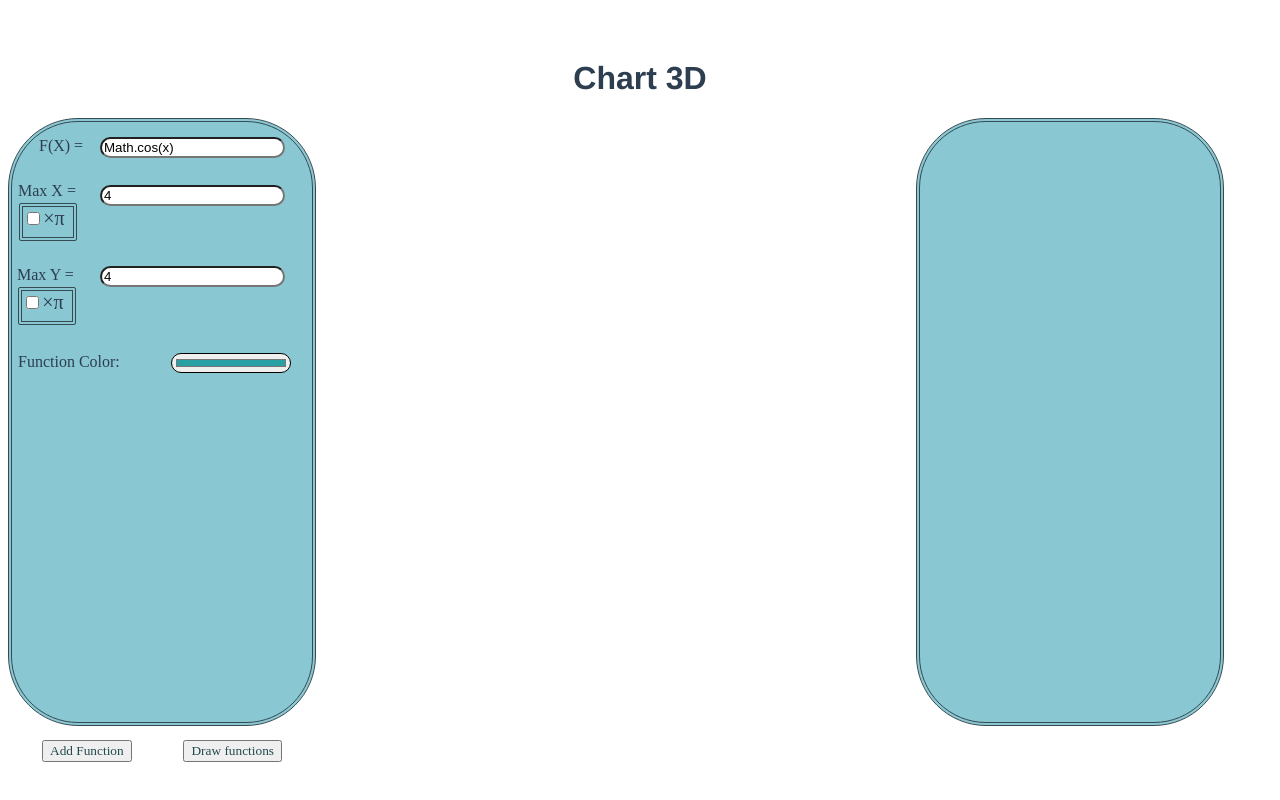
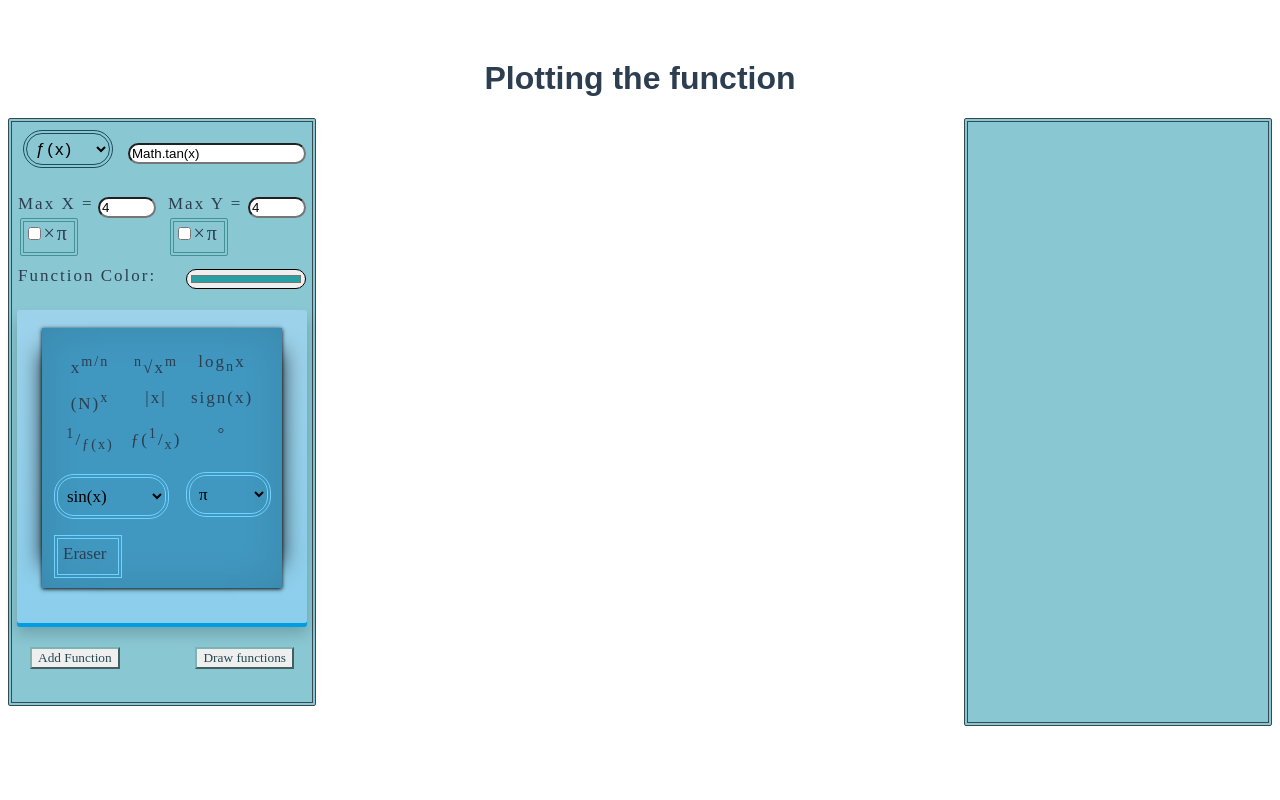
Before and after one commit to NinaBlinova/Function-graphs, a Vue app: page / in a window 1280 px wide. Built offline with nearby package versions, Linux system fonts and the light colour scheme.

Commit message:
Predefined function set

```diff
--- a/src/components/HelloWorld.vue
+++ b/src/components/HelloWorld.vue
@@ -1,10 +1,16 @@
 <template>
   <div class="hello">
-    <h1>{{ msg }}</h1>
+    <h1 class = 'PageName'>{{ msg }}</h1>
 
     <div id="rectangle" class="mainControls">
 
-      <label for="fnName" class="CharacteristicsOfTheText1">F(X) = </label>
+      <label for="fnName" class="CharacteristicsOfTheText1">
+       <div class="choosingLetters1">
+        <select id = "LetterForFunction" v-model="funcSymbol">
+          <option v-for="s in funcSymbols" :key="s">{{ s }}</option>
+        </select>
+      </div> </label>
+
       <input v-model="functionName" id="fnName" class="EnteringValues1">
 
       <label for="maxX" class="CharacteristicsOfTheText2">Max X =
@@ -24,21 +30,65 @@
       <label for="functionColor" class = "CharacteristicsOfTheText4">Function Color:</label>
       <input v-model="functionColor" id="functionColor" type="color" class="EnteringValues4">
 
+      <div id="calculator">
+        <div class="keys">
+          <div v-for="predefinedFunction in funcOperators"
+               v-html="predefinedFunction.display"
+               :key="predefinedFunction.id"
+               v-on:click="onPredefinedFunctionClick(predefinedFunction)"></div>
+          <span><sup>n</sup>&#8730;x<sup>m</sup></span>
+          <span>log<sub>n</sub>x</span>
+          <span>(&#925;)<sup>x</sup></span>
+          <span>|x|</span>
+          <span>sign(x)</span>
+          <span><sup>1</sup>/<sub>&#402;(x)</sub></span>
+          <span>&#402;(<sup>1</sup>/<sub>x</sub>)</span>
+          <span>&#176;</span>
+        <div>
+          <div class="choosing1">
+            <select>
+              <option>sin(x)</option>
+              <option>cos(x)</option>
+              <option>tg(x)</option>
+              <option>ctg(x)</option>
+              <option>arcsin(x)</option>
+              <option>arccos(x)</option>
+              <option>arctg(x)</option>
+              <option>arcctg(x)</option>
+            </select>
+
+            <div class="choosing2">
+              <select>
+                <option>&#960;</option>
+                <option>&#949;</option>
+              </select>
+              </div>
+          </div>
+        </div>
+          <div v-on:click="eraser(functionName)" class = 'C'>Eraser</div>
+
+        </div>
+      </div>
+
+
       <button v-on:click="addFunction" class="Butt2">Add Function</button>
       <button v-on:click="drawRect" class="Butt1">Draw functions</button>
+    </div>
 
-    </div>
     <canvas id="canvas" width="600" height="600" class="mainCanvas"></canvas>
     <div id="rectangle2" class="FunctionList">
       <div v-for="fn in fns" :key="fn.id">
         <label :for="fn.id" class="CharacteristicsOfTheText1"></label>
 
-        <ul class="ListFunctionСharacteristic" >
-        <li :style='{"border-left-color": fn.color}'>{{ fn.fn }}</li>
+        <ul class="ListFunctionСharacteristic">
+        <li :style='{"border-left-color": fn.color, "border-right-color": fn.color}'>
+          {{ fn.symbol }} = {{ fn.fn }}
+        </li>
+          <button v-on:click="deleteFn(fn.id)" class = "Butt3">&#10060;</button>
         </ul>
-
       </div>
     </div>
+
   </div>
 
 
@@ -50,14 +100,16 @@ import Vue from 'vue'
 import Component from 'vue-class-component'
 
 class FunctionDefinition {
-  constructor(id: number, fn: string, color: string) {
+  constructor(id: number, fn: string, color: string, symbol: string) {
     this.id = id
     this.fn = fn
     this.color = color
+    this.symbol = symbol
   }
   public id: number
   public fn: string
   public color: string
+  public symbol: string
 }
 
 class Point {
@@ -69,19 +121,37 @@ class Point {
   public y: number;
 }
 
+class PredefinedFunction {
+  constructor(id: number, display: string, text: string) {
+    this.id = id
+    this.display = display
+    this.text = text
+  }
+  public id: number;
+  public display: string;
+  public text: string;
+}
+
 @Component
 export default class HelloWorld extends Vue {
   vueCanvas!: object
-  msg = 'Chart 3D'
+  msg = 'Plotting the function'
   maxX = 4
   maxY = 4
-  functionName = "Math.cos(x)"
+  functionName = "Math.tan(x)"
   functionColor = "#29a0a4"
   PIx = false
   PIy = false
   fns: FunctionDefinition[] = [
     //new FunctionDefinition(1, "Math.sin(x)", "#29a0a4")
   ]
+  funcSymbol = "ƒ(x)"
+  funcSymbols = ["ƒ(x)", "α(x)", "β(x)", "γ(x)", "ζ(x)", "ϑ(x)", "ϰ(x)", "φ(x)", " χ(x)", "ψ(x)", "ω(x)", "ϱ(x)"]
+  nextId = 1
+  funcOperators = [
+    new PredefinedFunction(1, "<span>x<sup>m/n</sup></span>", "Math.pow(x, m / n)")
+  ]
+
 
 
   mounted(): void {
@@ -91,8 +161,26 @@ export default class HelloWorld extends Vue {
   }
 
   addFunction() {
-    const idnextId = this.fns.length + 1;
-    this.fns.push(new FunctionDefinition(idnextId, this.functionName, this.functionColor))
+    const idnextId = this.nextId++;
+    if (idnextId < 14){
+      this.fns.push(new FunctionDefinition(idnextId, this.functionName, this.functionColor, this.funcSymbol))
+    }
+  }
+
+  deleteFn(id: number) {
+    const index = this.fns.findIndex(fd => fd.id == id)
+    if (index >= 0) {
+      this.fns.splice(index, 1)
+    }
+  }
+
+  eraser() {
+    this.functionName = ''
+  }
+
+  onPredefinedFunctionClick(fn: PredefinedFunction) {
+    console.info(fn)
+    this.functionName = fn.text
   }
 
   drawRect() {
@@ -102,7 +190,7 @@ export default class HelloWorld extends Vue {
     const marginX = 10;
     const canvasHeight = 600;
     const marginY = 10;
-    const cloneLimit = 14;
+
 
     let maxX = this.maxX
     if (this.PIx){
@@ -142,7 +230,8 @@ export default class HelloWorld extends Vue {
       ctx.fillText(str, convertX(x), convertY(y));
     }
 
-    const IntersectionOfLines = function (a: Point, b: Point): void{
+    const IntersectionOfLinesY = function (a: Point, b: Point): void{
+
       if (b.y < maxY && b.y > -maxY && a.y < maxY && a.y > -maxY)
       {
         moveTo(a.x,a.y);
@@ -157,17 +246,28 @@ export default class HelloWorld extends Vue {
         moveTo(b.x,b.y);
         lineTo((maxY - b.y)*(b.x - a.x) / (b.y - a.y) + b.x, maxY)
       }
-      else if (b.y < -maxY && a.y > -maxY && a.y < maxY) { // 3 and 3 fourth
+      else if (b.y < -maxY && a.y > -maxY && a.y < maxY) {
         moveTo(a.x,a.y);
         lineTo((-maxY - a.y)*(a.x - b.x) / (a.y - b.y) + a.x, -maxY)
       }
-      else if ( a.y < -maxY && b.y > -maxY && b.y < maxY) { // 3 and 3 fourth
+      else if ( a.y < -maxY && b.y > -maxY && b.y < maxY) {
         moveTo(b.x,b.y);
         lineTo((-maxY - b.y)*(b.x - a.x) / (b.y - a.y) + b.x, -maxY)
       }
     }
 
-
+    const IntersectionOfLinesX = function (a: Point, b: Point): void{
+      if (b.x < maxX && b.x > -maxX && a.x < maxX && a.x > -maxX)
+      {
+        IntersectionOfLinesY(new Point(a.x, a.y), new Point(b.x,b.y))
+      }
+      else if (b.x > maxX && a.x < maxX && a.x > -maxX){
+        IntersectionOfLinesY(new Point(a.x, a.y), new Point(maxX, (maxX - b.x) * (a.y - b.y) / (a.x - b.x) + b.y))
+      }
+      else if (a.x > maxX && b.x < maxX && b.x > -maxX) {
+        IntersectionOfLinesY(new Point(b.x,b.y), new Point(maxX, (maxX - a.x) * (b.y - a.y) / (b.x - a.x) + a.y))
+      }
+    }
 
     ctx.clearRect(0, 0, canvasWidth, canvasHeight);
 
@@ -214,6 +314,7 @@ export default class HelloWorld extends Vue {
       const fn = function (x: number) {
         return eval(fnDef.fn)
       }
+
       //график
       ctx.beginPath();
       ctx.lineWidth = 3;
@@ -221,15 +322,30 @@ export default class HelloWorld extends Vue {
       let x = 0;
       let y = 0;
 
+      if (this.PIx) {
         moveTo(-maxX,fn(-maxX));
-      for (x = -maxX; x < maxX; x = x+1/maxX)
+        for (x = -maxX; x < maxX; x = x + 1/maxX)
         {
           y = fn(x);
-        console.info('y = ');
-        IntersectionOfLines(new Point(x, y), new Point(x+1/maxX, fn(x+1/maxX)))
+          console.info('x = ' + x + ', y = ' + y);
+          IntersectionOfLinesY(new Point(x, y), new Point(x+1/maxX, fn(x+1/maxX)))
 
         }
         ctx.stroke();
+      } else {
+        const stepFunction = maxX * 10
+        moveTo(-stepFunction,fn(-stepFunction));
+        for (x = -stepFunction; x < stepFunction; x = x+ 1/stepFunction)
+        {
+          y = fn(x);
+          console.info('x = ' + x + ', y = ' + y);
+          IntersectionOfLinesX(new Point(x, y), new Point(x+1/stepFunction, fn(x+1/stepFunction)))
+
+        }
+        ctx.stroke();
+      }
+
+
     })
 
     //название осей
@@ -264,11 +380,15 @@ export default class HelloWorld extends Vue {
 </script>
 
 <style>
+.PageName {
+  font-family: Luminari, fantasy;
+}
+
 .mainControls {
   width: 300px;
-  height: 600px;
+  height: 580px;
   background-color: #89c7d2;
-  border-radius: 70px;
+  border-radius: 2px;
   float: left;
   display: inline;
   position: relative;
@@ -280,9 +400,9 @@ export default class HelloWorld extends Vue {
   width: 300px;
   height: 600px;
   background-color: #89c7d2;
-  border-radius: 70px;
+  border-radius: 2px;
   border: 4px double #364a52;
-  float: left;
+  float: right;
   display: inline;
   position: relative;
   text-align: left;
@@ -292,56 +412,87 @@ export default class HelloWorld extends Vue {
 .CharacteristicsOfTheText1{
   position: absolute;
   display: table-caption;
-  margin: 5% 9%;
+  margin: 5% 6%;
+  font-size: 17px;
+  letter-spacing: 2px;
 }
 .CharacteristicsOfTheText2{
-  margin: 20% 2%;
+  margin: 24% 2%;
   position: absolute;
   display: table-caption;
+  font-size: 17px;
+  letter-spacing: 2px;
 }
 .CharacteristicsOfTheText3{
-  left: 5px;
+  width: 80px;
+  margin: 24% 52%;
   position: absolute;
-  top: 144px;
   display: table-caption;
+  font-size: 17px;
+  letter-spacing: 2px;
 }
 
 .CharacteristicsOfTheText4{
-  margin: 77% 2%;
+  margin: 48% 2%;
   position: absolute;
   display: table-caption;
+  font-size: 17px;
+  letter-spacing: 2px;
 }
 
 .EnteringValues1 {
   float: right;
+  width: 170px;
   border-radius: 40px;
-  margin: 5% 9%; /* сверху | справа | снизу | слева */
+  margin: 7% 2%; /* сверху | справа | снизу | слева */
+}
+.EnteringValues1:hover {
+  -webkit-box-shadow: 0px 0px 20px rgba(255,255,255,0.8);
+  -moz-box-shadow: 0px 0px 20px rgba(255,255,255,0.8);
+  box-shadow: 0px 0px 20px rgba(255,255,255,0.8);
 }
 
 .EnteringValues2 {
-  margin: 4% 9%;
+  width: 50px;
+  margin: 4% 52%;
   float: right;
   border-radius: 40px;
 }
+.EnteringValues2:hover {
+  -webkit-box-shadow: 0px 0px 20px rgba(255,255,255,0.8);
+  -moz-box-shadow: 0px 0px 20px rgba(255,255,255,0.8);
+  box-shadow: 0px 0px 20px rgba(255,255,255,0.8);
+}
 
 .EnteringValues3 {
-  margin: 16% 9%;
+  width: 50px;
+  margin: -11% 2%;
   float: right;
   border-radius: 40px;
+}
+.EnteringValues3:hover {
+  -webkit-box-shadow: 0px 0px 20px rgba(255,255,255,0.8);
+  -moz-box-shadow: 0px 0px 20px rgba(255,255,255,0.8);
+  box-shadow: 0px 0px 20px rgba(255,255,255,0.8);
 }
 
 .EnteringValues4 {
   width: 120px;
   height: 20px;
-  margin: 6% 7%;
+  margin: 13% 2%;
   float: right;
   border-radius: 40px;
 }
-
+.EnteringValues4:hover {
+  -webkit-box-shadow: 0px 0px 20px rgba(255,255,255,0.8);
+  -moz-box-shadow: 0px 0px 20px rgba(255,255,255,0.8);
+  box-shadow: 0px 0px 20px rgba(255,255,255,0.8);
+}
 .mainCanvas {
   width: 600px;
   height: 600px;
-  float: left;
+  margin-left: auto;
+  margin-right: auto;
   display: inline;
 }
 
@@ -349,45 +500,60 @@ export default class HelloWorld extends Vue {
 .Butt1 {
   font-family: cursive;
   float: right;
+  margin: 8% -4%; /* сверху | справа | снизу | слева */
   position: absolute;
-  bottom: -40px;
   right: 10%;
   display:block;
   color: #244950;
   text-decoration: none;
+  border-color: #7eb2b4;
 }
 .Butt1:visited {
   color: #68b1bf;
 }
 .Butt1:hover {
   color: #2b3c62;
-  box-shadow: inset 0 0 0 23px #5e9fb4;
+  box-shadow: inset 0 0 0 23px #6cd0d4;
 }
 
 .Butt2 {
   font-family: cursive;
   float: right;
   position: absolute;
-  bottom: -40px;
+  margin: 8% -4%; /* сверху | справа | снизу | слева */
   left: 10%;
   display:block;
   color: #244950;
   text-decoration: none;
+  border-color: #7eb2b4;
 }
 .Butt2:visited {
   color: #68b1bf;
 }
 .Butt2:hover {
   color: #2b3c62;
-  box-shadow: inset 0 0 0 23px #5e9fb4;
+  box-shadow: inset 0 0 0 23px #6cd0d4;
 }
+.Butt3 {
+  float: right;
+  margin-top: -11.5%;
+  margin-right: 7%;
+}
+.Butt3:visited {
+  color: #68b1bf;
+}
+.Butt3:hover {
+  color: #2b3c62;
+  box-shadow: inset 0 0 0 23px #6cd0d4;
+}
+
 .PI {
   font-family: cursive;
   font-size: 20px;
   width: 50px;
   height: 30px;
   border-radius: 2px;
-  border: 4px double #364a52;
+  border: 4px double #459295;
   margin: 5% 2%;
 }
 
@@ -396,7 +562,7 @@ export default class HelloWorld extends Vue {
   padding: 0;
 }
 .ListFunctionСharacteristic li {
-  width: 130px;
+  width: 230px;
   margin-left: auto;
   margin-right: auto;
   font-family: cursive;
@@ -408,12 +574,133 @@ export default class HelloWorld extends Vue {
               -2px -2px 5px 0 rgba(0,0,0,.1),
               2px 2px 5px 0 rgba(0,0,0,.1),
               -2px 2px 5px 0 rgba(0,0,0,.1);
-  font-size: 20px;
+  font-size: 17px;
   letter-spacing: 2px;
-  transition: 0.3s all linear;
 }
 .ListFunctionСharacteristic li:hover {border-left: 10px solid transparent;}
-.ListFunctionСharacteristic li:nth-child(1):hover {border-right: 10px solid #f05d22;}
+
+#calculator {
+  width: 290px;
+  height: 313px;
+  margin-top: 188px;
+  margin-left: auto;
+  margin-right: auto;
+  background: #9dd2ea;
+  background: linear-gradient(#9dd2ea, #8bceec);
+  border-radius: 3px;
+  box-shadow: 0px 4px #009de4, 0px 10px 15px rgba(0, 0, 0, 0.2);
+}
+
+.choosingLetters1 select {
+  background: transparent;
+  width: 90px;
+  border-radius: 20px;
+  padding: 5px;
+  border: 4px double #1c4b5c;
+  height: 38px;
+  position: relative;
+  display: table-caption;
+  margin: -8% -8%;
+  font-size: 17px;
+  letter-spacing: 2px;
+}
+
+.choosing1 select {
+  background: transparent;
+  width: 115px;
+  height: 45px;
+  border-radius: 20px;
+  padding: 5px;
+  border: 4px double #70d2ff;
+  position: relative;
+  display: table-caption;
+  font-size: 17px;
+  font-family: cursive;
+  margin: 38px 5%; /* сверху | справа | снизу | слева */
+}
+
+.choosing2 select {
+  background: transparent;
+  width: 85px;
+  height: 45px;
+  border-radius: 20px;
+  padding: 5px;
+  border: 4px double #70d2ff;
+  position: relative;
+  display: table-caption;
+  font-size: 17px;
+  font-family: cursive;
+  margin: -72px 60%; /* сверху | справа | снизу | слева */
+  top: -71px;
+}
+
+.C {
+  margin: -17% 5%;
+  width: 50px;
+  height: 25px;
+  padding: 5px;
+  border: 4px double #70d2ff;
+  position: relative;
+  font-size: 17px;
+  font-family: cursive;
+}
+
+.C:before {
+  content: '';
+  position: absolute;
+  top: 0;
+  left: 0;
+  width: 0;
+  height: 36px;
+  background: rgba(172, 243, 273, 0.3);
+  border-radius: 5px;
+  transition: all 2s ease;
+}
+
+.C:hover:before {
+  width: 100%;
+}
+
+.keys span{
+  float: left;
+  position: relative;
+  top: 20px;
+  right: -15px;
+  cursor: pointer;
+  width: 66px;
+  height: 36px;
+  line-height: 27px;
+  text-align: center;
+  user-select: none;
+  transition: all 0.2s ease;
+  font-size: 17px;
+  letter-spacing: 2px;
+}
+
+.keys{
+  background: #4097bf;
+  height:260px;
+  width: 240px;
+  margin: 10px 25px;
+  overflow: hidden;
+  box-shadow: 0 1px 4px rgba(0, 0, 0, 1),
+  -23px 0 20px -23px rgba(0, 0, 0, .8),
+  23px 0 20px -23px rgba(0, 0, 0, .8),
+  0 0 40px rgba(0, 0, 0, .1) inset;
+  word-spacing: 60px;
+}
+
+.keys span:hover {
+  background: #5fc9f0;
+  box-shadow: 2px 4px #206883;
+  color: black;
+  position: relative;
+}
+
+.keys span:active {
+  box-shadow: 0px 0px #3348b1;
+  top: 4px;
+}
 
 
 </style>
```
Lines whose indentation alone changed are shown as unchanged.
